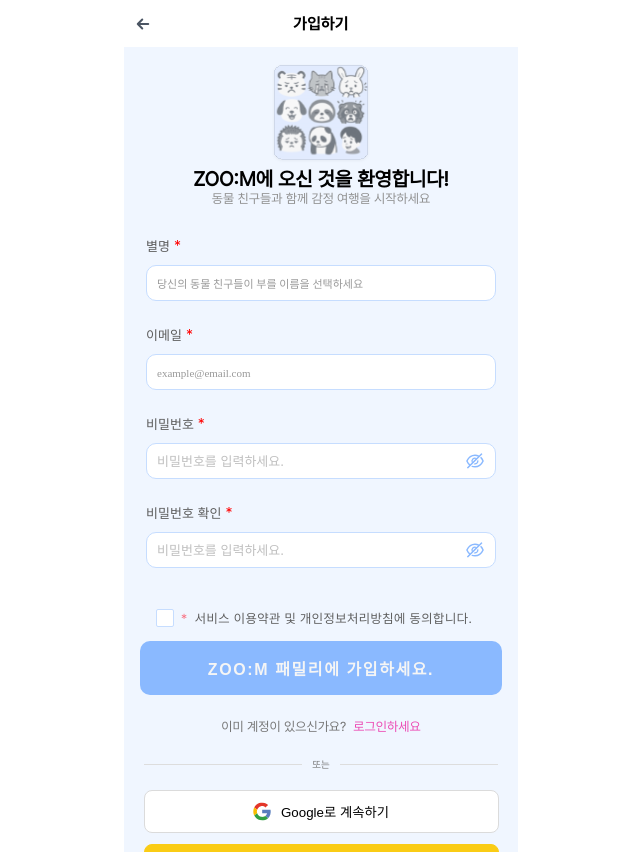
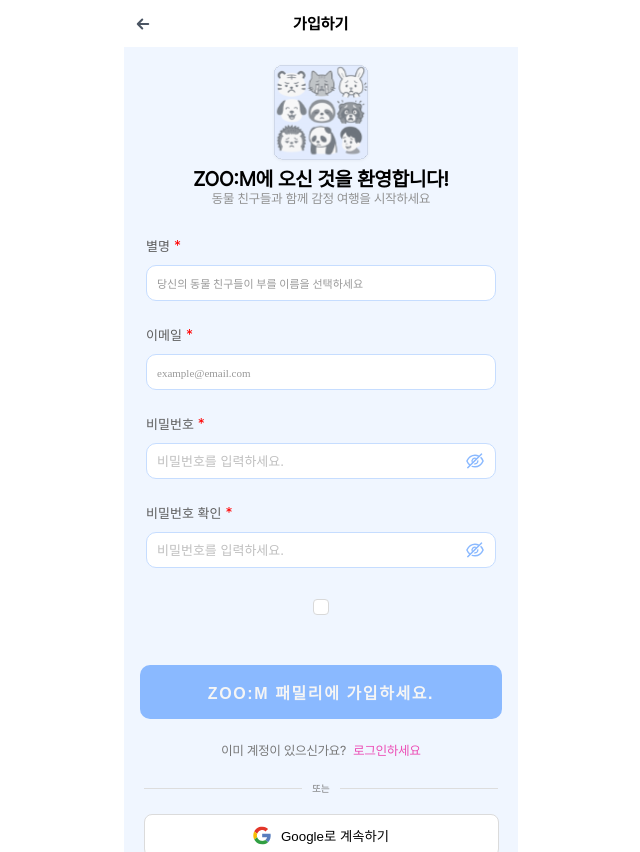
Before and after one commit to devgsheep/-mini-zoo_m, a React (Create React App) app: page /sign in a window 1280 px wide. Shown: the whole page, without its empty margins (319-959 px from the left). Built offline with nearby package versions, Linux system fonts and the light colour scheme.

Commit message:
[docs] 회원가입 작업중

```diff
--- a/src/pages/SignForm.jsx
+++ b/src/pages/SignForm.jsx
@@ -3,7 +3,8 @@ import React, { useState } from "react";
 import { fonts } from "../styles/fonts";
 import colors from "../styles/colors";
 import { useNavigate } from "react-router-dom";
-import { Form, Input } from "antd";
+import { Checkbox, Form, Input } from "antd";
+import FormItem from "antd/es/form/FormItem";
 
 const Container = styled.div`
   height: 852px;
@@ -290,6 +291,7 @@ function SignForm() {
   const handleClickLogin = () => {
     navigate("/login");
   };
+  const [componentDisabled, setComponentDisabled] = useState(false);
   //jsx
   return (
     <Container>
@@ -436,6 +438,7 @@ function SignForm() {
                   onChange={handleChangePassword}
                 />
               </AntCustomFormItem>
+
               {/* {!match && (
                 <div
                   style={{
@@ -447,15 +450,20 @@ function SignForm() {
                   비밀번호가 다릅니다.
                 </div>
               )} */}
+
+              <FormItem>
+                <Checkbox></Checkbox>
+              </FormItem>
             </Form>
           </InputWrap>
         </div>
 
-        <InputCheckBoxWrap>
-          <InputCheckBox type="checkbox" />
+        {/* <InputCheckBoxWrap> */}
+
+        {/* <InputCheckBox type="checkbox" />
           <Span>*</Span>
           서비스 이용약관 및 개인정보처리방침에 동의합니다.
-        </InputCheckBoxWrap>
+        </InputCheckBoxWrap> */}
         <Button onClick={handleClickSign}>ZOO:M 패밀리에 가입하세요.</Button>
         <HaveLogin>
           <HaveP>이미 계정이 있으신가요?</HaveP>
```
